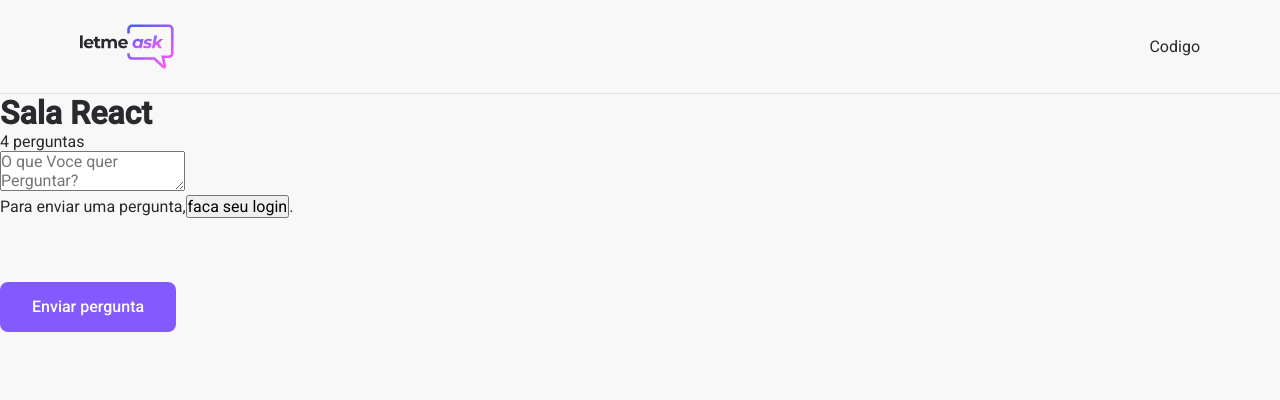
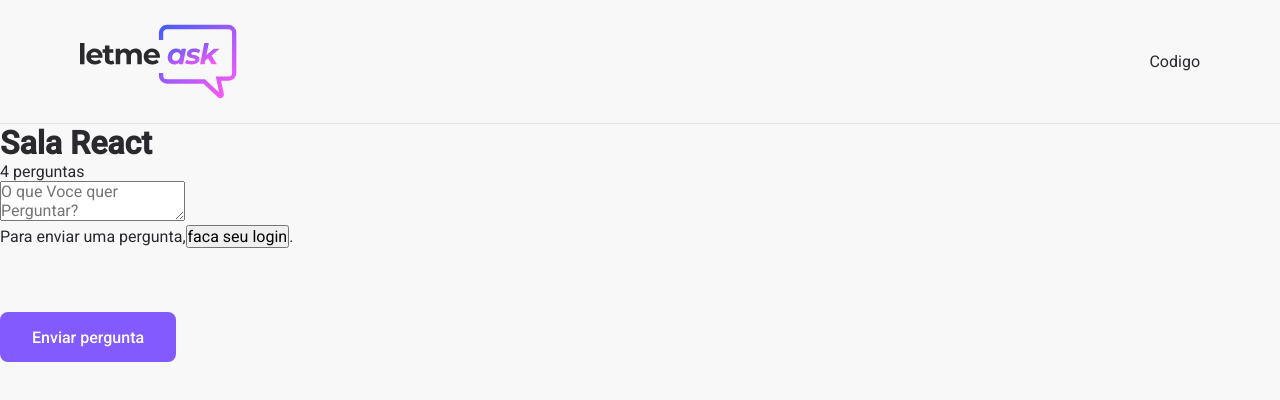
Before and after one commit to Hugovarellaa/Projeto-02, a React (Create React App) app: page /rooms/1 in a window 1280 px wide. Shown: the top 400 px of the page. Built offline with nearby package versions, Linux system fonts and the light colour scheme; no server answers.

Commit message:
Terceira Aula

```diff
--- a/src/styles/room.scss
+++ b/src/styles/room.scss
@@ -10,9 +10,10 @@
       justify-content: space-between;
       align-items: center;
 
-      >img{
-        max-height: 45px;
-      }
+
     }
   }
+  main{
+
+  }
 }
```
